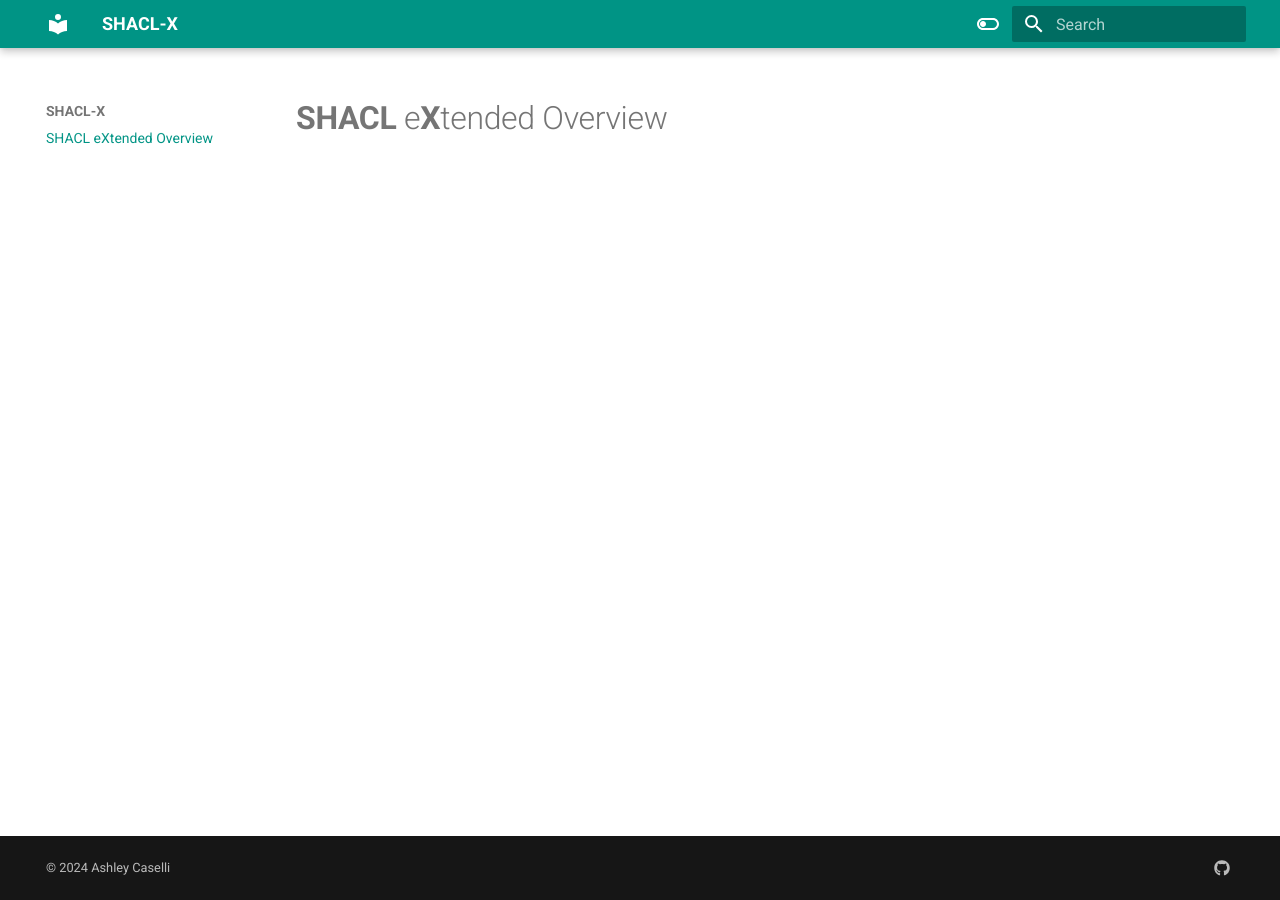
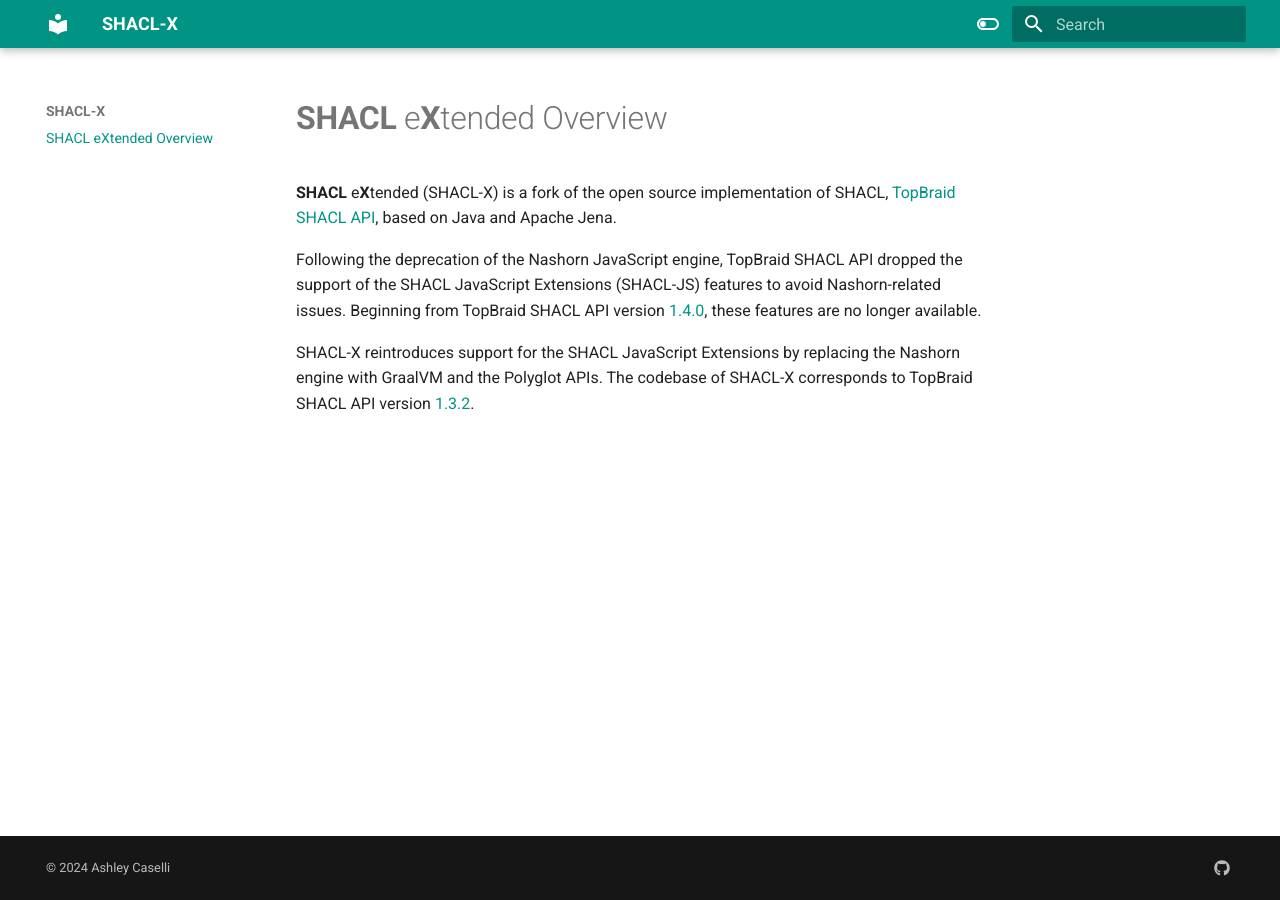
Before and after one commit to ashleycaselli/shacl-x-docs, an MkDocs documentation site: the page built from docs/index.md, in a window 1280 px wide. Built offline with MkDocs 1.6.1 and Material for MkDocs 9.7.7, drawn with Linux system fonts in a browser that asks for light colours.

Commit message:
chore: add general description

```diff
--- a/docs/index.md
+++ b/docs/index.md
@@ -1 +1,7 @@
 # **SHACL** e**X**tended Overview
+
+**SHACL** e**X**tended (SHACL-X) is a fork of the open source implementation of SHACL, [TopBraid SHACL API](https://github.com/TopQuadrant/shacl), based on Java and Apache Jena.
+
+Following the deprecation of the Nashorn JavaScript engine, TopBraid SHACL API dropped the support of the SHACL JavaScript Extensions (SHACL-JS) features to avoid Nashorn-related issues. Beginning from TopBraid SHACL API version [1.4.0](https://github.com/TopQuadrant/shacl/releases/tag/v1.4.0), these features are no longer available.
+
+SHACL-X reintroduces support for the SHACL JavaScript Extensions by replacing the Nashorn engine with GraalVM and the Polyglot APIs. The codebase of SHACL-X corresponds to TopBraid SHACL API version [1.3.2](https://github.com/TopQuadrant/shacl/releases/tag/shacl-1.3.2).
```
